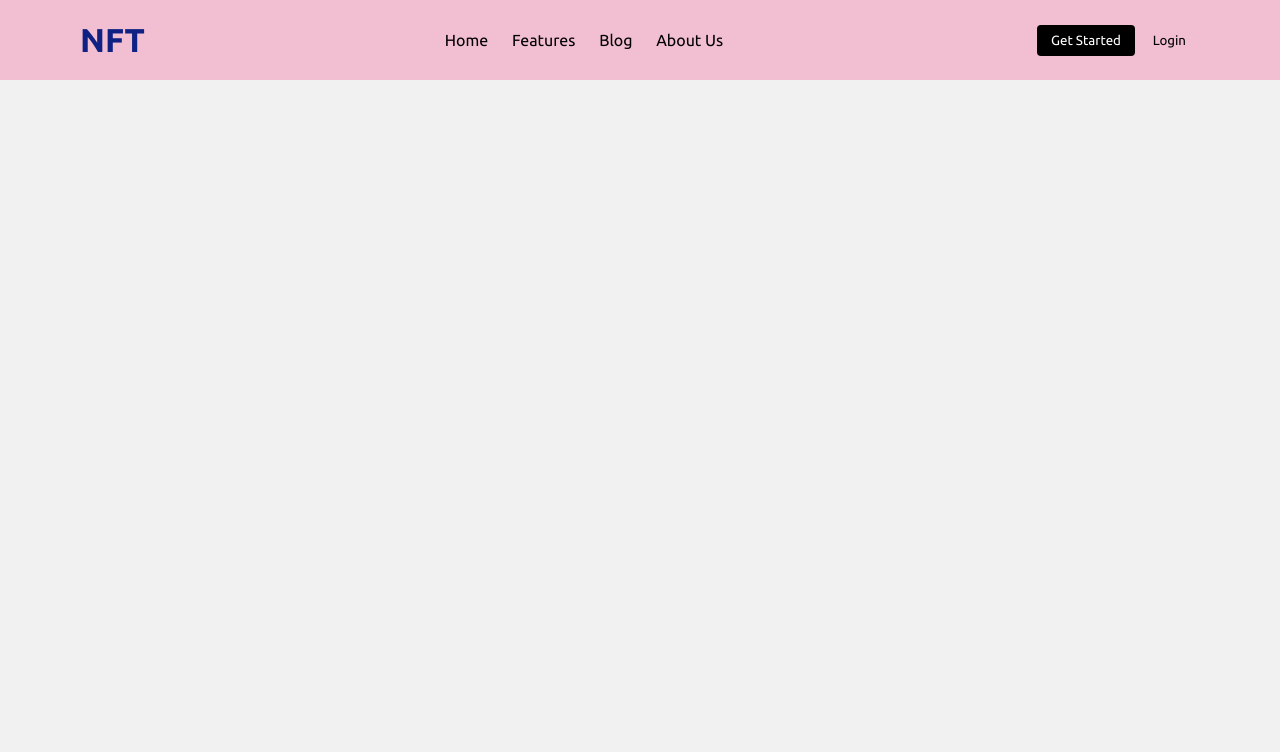
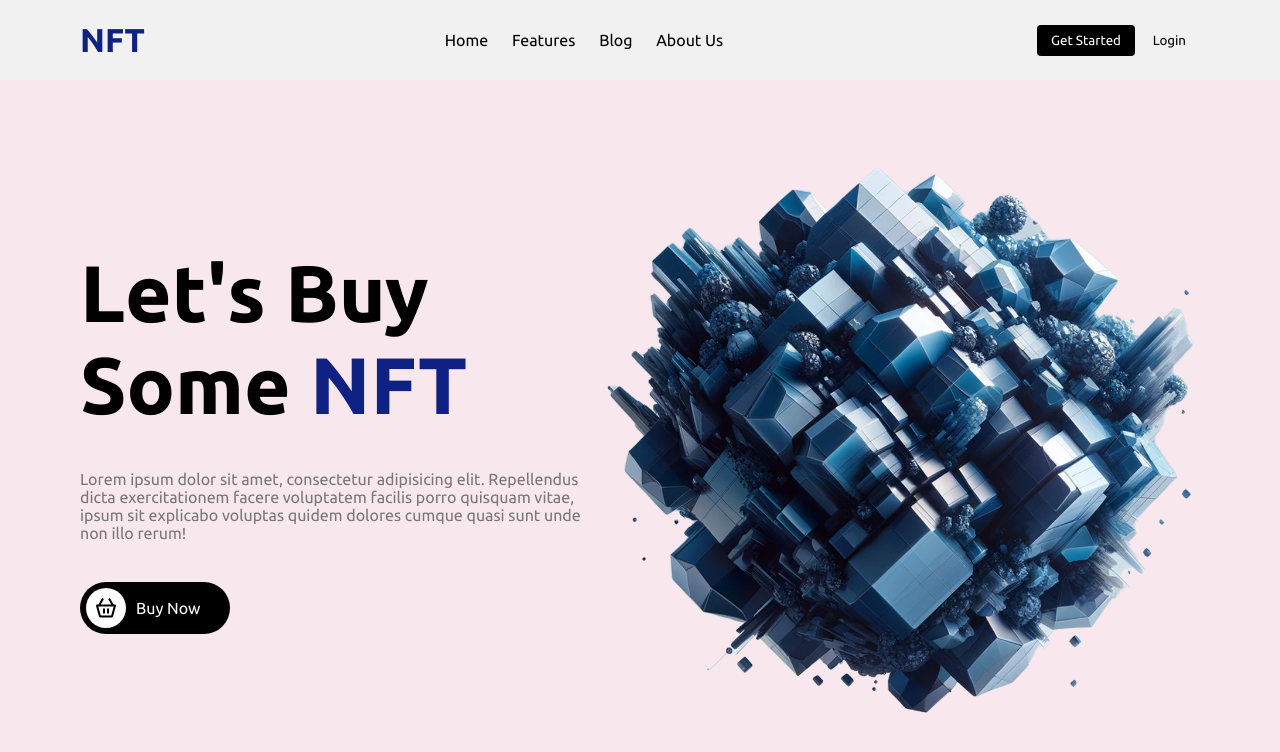
Before and after one commit to en0-0ne/responsive-nft-website, a plain HTML site: page index.html in a window 1280 px wide. Drawn offline with nearby package versions, Linux system fonts and the light colour scheme.

Commit message:
[IMPL] Header "Let's Buy Some NFT"

```diff
--- a/index.html
+++ b/index.html
@@ -22,5 +22,18 @@
         </div>
     </nav>
 
+    <header class="header_component">
+        <div class="left">
+            <h1>Let's Buy Some <span>NFT</span></h1>
+            <p>Lorem ipsum dolor sit amet, consectetur adipisicing elit. Repellendus dicta exercitationem facere voluptatem facilis porro quisquam vitae, ipsum sit explicabo voluptas quidem dolores cumque quasi sunt unde non illo rerum!</p>
+            <a href="#">
+                <i class="bx bx-basket"></i>
+                <span>Buy Now</span>
+            </a>
+        </div>
+
+        <img src="assets/header.png" alt="header_image">
+    </header>
+
 </body>
 </html>
--- a/style.css
+++ b/style.css
@@ -7,9 +7,11 @@
 #F2BED1
 */
 
-.navbar_component{
-    background-color: #F2BED1;
-}
+
+/* NAVBAR */
+/* .navbar_component{
+    background-color: #F9F5F6;
+} */
 
 *{
     padding: 0;
@@ -64,3 +66,60 @@ nav .login button.signup{
     border-radius: 4px;
     margin-left: 14px;
 }
+
+
+
+/* HEADER */
+.header_component{
+    background-color: #F8E8EE;
+}
+
+header{
+    padding: 0 80px;
+    height: calc(100vh - 80px);
+    display: flex;
+    align-items: center;
+    justify-content: space-between;
+}
+
+header .left{
+    width: 700px;
+}
+
+header .left h1{
+    font-size: 80px;
+}
+
+header .left h1 span{
+    color: #0f2182;
+}
+
+header .left p{
+    margin: 40px 0;
+    color: #777;
+}
+
+header .left a{
+    display: flex;
+    align-items: center;
+    background: #000;
+    width: 150px;
+    padding: 6px;
+    border-radius: 60px;
+}
+
+header .left a i{
+    background-color: #fff;
+    font-size: 24px;
+    border-radius: 50%;
+    padding: 8px;
+}
+
+header .left a span{
+    color: #fff;
+    margin-left: 10px;
+}
+
+header img{
+    width: 600px;
+}
```
